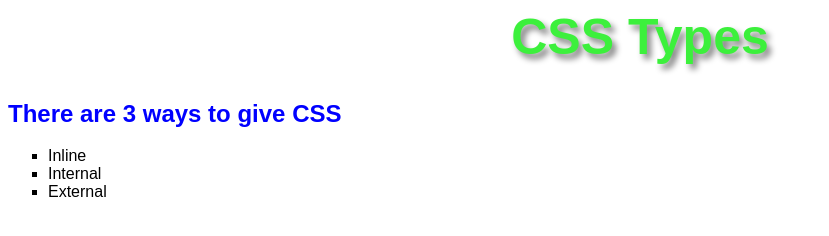
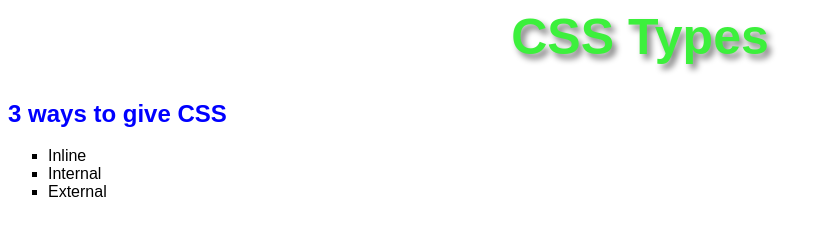
Before and after one commit to mohammedaeraf/web-design-training, a plain HTML site: page demos/css-types.html in a window 1280 px wide. Shown: the whole page, without its empty margins (0-829 px from the left). Drawn offline with Linux system fonts and the light colour scheme.

Commit message:
minor changes

```diff
--- a/demos/css-types.html
+++ b/demos/css-types.html
@@ -12,7 +12,7 @@
   </head>
   <body>
     <h1 style="color: rgb(127, 127, 24)">CSS Types</h1>
-    <h2 style="color: blue">There are 3 ways to give CSS</h2>
+    <h2 style="color: blue">3 ways to give CSS</h2>
     <ul>
       <li>Inline</li>
       <li>Internal</li>
--- a/demos/styles.css
+++ b/demos/styles.css
@@ -1,7 +1,7 @@
 h1,
 h2,
 ul {
-  font-family: Arial, Helvetica, sans-serif;
+  font-family: Arial;
 }
 h1 {
   text-align: center;
```
